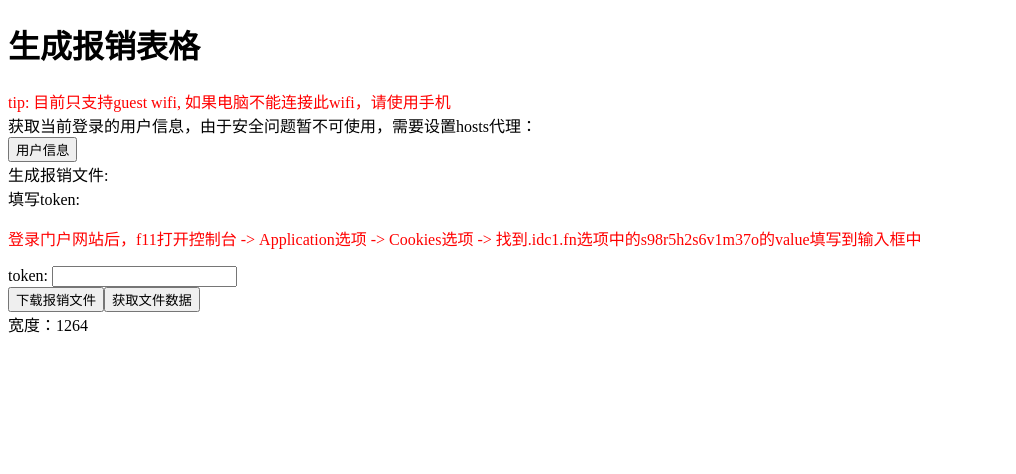
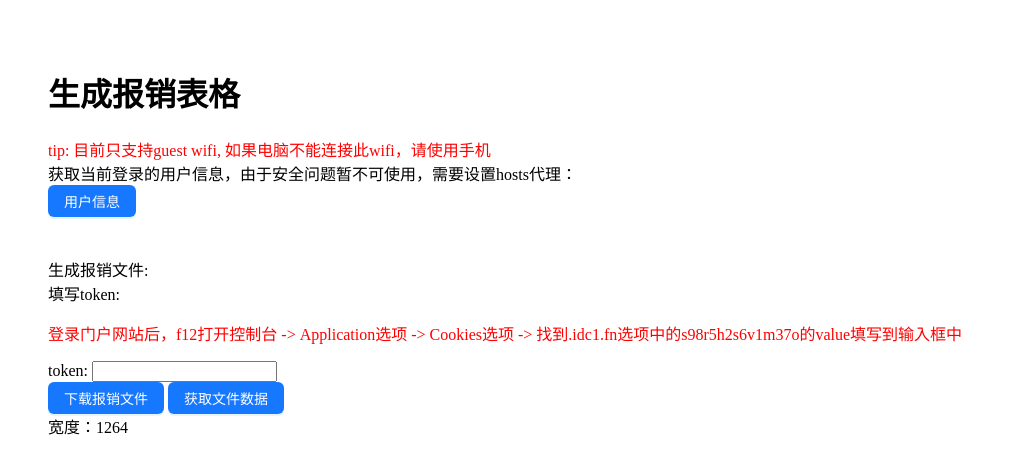
Before and after one commit to chenchenpp/next-admin, a Next.js app: page /test in a window 1280 px wide. Shown: the top 474 px of the page, without its empty margins (0-1016 px from the left). Built offline with nearby package versions, Linux system fonts and the light colour scheme.

Commit message:
feat: 添加antd与tailwindcss

```diff
--- /dev/null
+++ b/postcss.config.js
@@ -0,0 +1,7 @@
+// postcss.config.js
+module.exports = {
+    plugins: {
+        tailwindcss: {},
+        autoprefixer: {},
+    },
+}
--- a/src/pages/_app.tsx
+++ b/src/pages/_app.tsx
@@ -1,6 +1,8 @@
 import Head from "next/head";
 import type { AppProps } from "next/app";
+import { Layout, Menu, Button, theme } from 'antd';
 
+import "../styles/index.css";
 export default function App({ Component, pageProps }: AppProps) {
   return (
     <>
--- /dev/null
+++ b/src/pages/dashboard/home.tsx
@@ -0,0 +1,6 @@
+import { useEffect, useState, useRef } from "react";
+export default function Home() {
+    return (
+        <div>我是首页</div>
+    )
+}
--- /dev/null
+++ b/src/pages/dashboard/layout.tsx
@@ -0,0 +1,14 @@
+export default function DashboardLayout({
+    children, // will be a page or nested layout
+  }: {
+    children: React.ReactNode
+  }) {
+    return (
+      <section>
+        {/* Include shared UI here e.g. a header or sidebar */}
+        <div>头部</div>
+
+        {children}
+      </section>
+    )
+  }
--- a/src/pages/test.jsx
+++ b/src/pages/test.jsx
@@ -1,6 +1,6 @@
 import { useEffect, useState, useRef } from "react";
 import dayjs from "dayjs";
-import Button from "@/components/button";
+import { Button } from "antd";
 import { getWinWidth } from "@/service/win";
 import request from "@/utils/request";
 export default function Test() {
@@ -83,7 +83,7 @@ export default function Test() {
   // 未加载完成不展示页面，缺点是服务端渲染无法处理更多内容
   if (!pageshow) return null;
   return (
-    <div>
+    <div className="p-10">
       <h1>生成报销表格</h1>
       <div style={{ color: "red" }}>
         tip: 目前只支持guest wifi, 如果电脑不能连接此wifi，请使用手机
@@ -91,15 +91,15 @@ export default function Test() {
       <div>
         获取当前登录的用户信息，由于安全问题暂不可使用，需要设置hosts代理：
       </div>
-      <Button onClick={getUserId}>用户信息</Button>
+      <Button type="primary" onClick={getUserId}>用户信息</Button>
 
-      <div>生成报销文件:</div>
+      <div className="mt-10">生成报销文件:</div>
       {showToken && (
         <div>
           <div>填写token: </div>
           <p style={{ color: "red" }}>
             {
-              "登录门户网站后，f11打开控制台 -> Application选项 -> Cookies选项 -> 找到.idc1.fn选项中的s98r5h2s6v1m37o的value填写到输入框中"
+              "登录门户网站后，f12打开控制台 -> Application选项 -> Cookies选项 -> 找到.idc1.fn选项中的s98r5h2s6v1m37o的value填写到输入框中"
             }
           </p>
           <div>
@@ -107,10 +107,9 @@ export default function Test() {
           </div>
         </div>
       )}
+      <Button type="primary" onClick={downloadHandle} className="mr-1">下载报销文件</Button>
 
-      <Button onClick={downloadHandle}>下载报销文件</Button>
-
-      <Button onClick={getFiledDataHandle}>获取文件数据</Button>
+      <Button type="primary" onClick={getFiledDataHandle}>获取文件数据</Button>
       <div>宽度：{window.document.body.offsetWidth}</div>
     </div>
   );
--- /dev/null
+++ b/src/styles/index.css
@@ -0,0 +1,4 @@
+@tailwind base;
+@tailwind components;
+@tailwind utilities;
+@import 'reset-css';
--- /dev/null
+++ b/tailwind.config.js
@@ -0,0 +1,16 @@
+// tailwind.config.js
+module.exports = {
+    content: ['./src/pages/**/*.{js,ts,jsx,tsx}', './src/components/**/*.{js,ts,jsx,tsx}'], //根据情况而定
+    darkMode: false, // or 'media' or 'class'
+    theme: {
+        extend: {},
+    },
+    variants: {
+        extend: {},
+    },
+    plugins: [],
+    corePlugins: {
+        // 屏蔽默认配置样式
+        preflight: false
+    }
+}
```
Also changed, not shown: package.json (+6 -1 lines), 2 other files (tests, documents, lock files or other folders).
